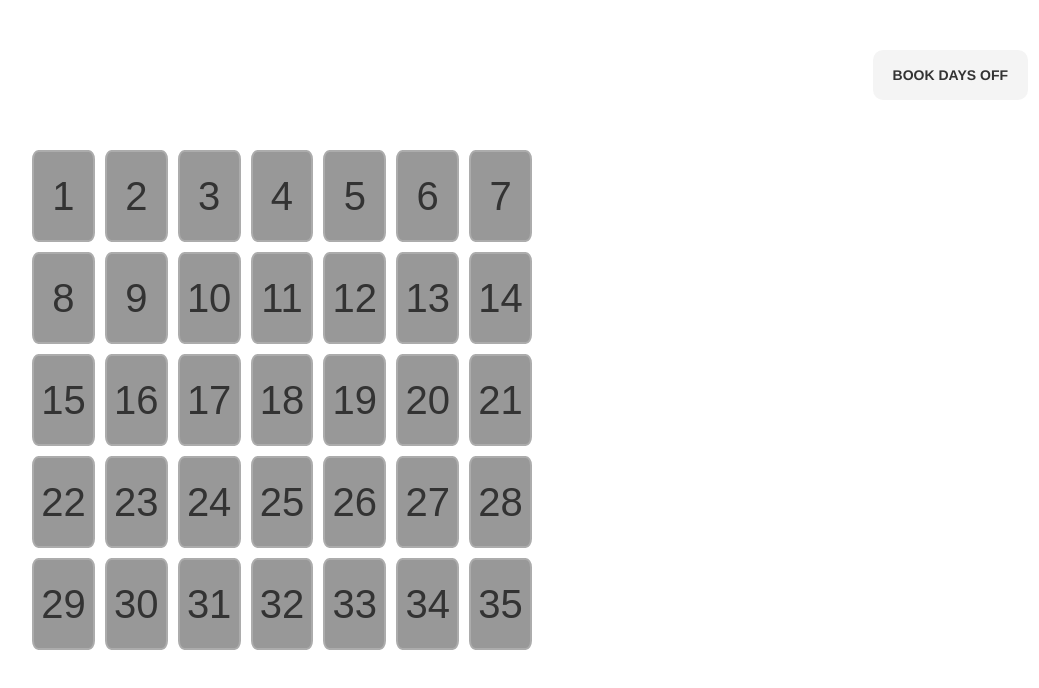
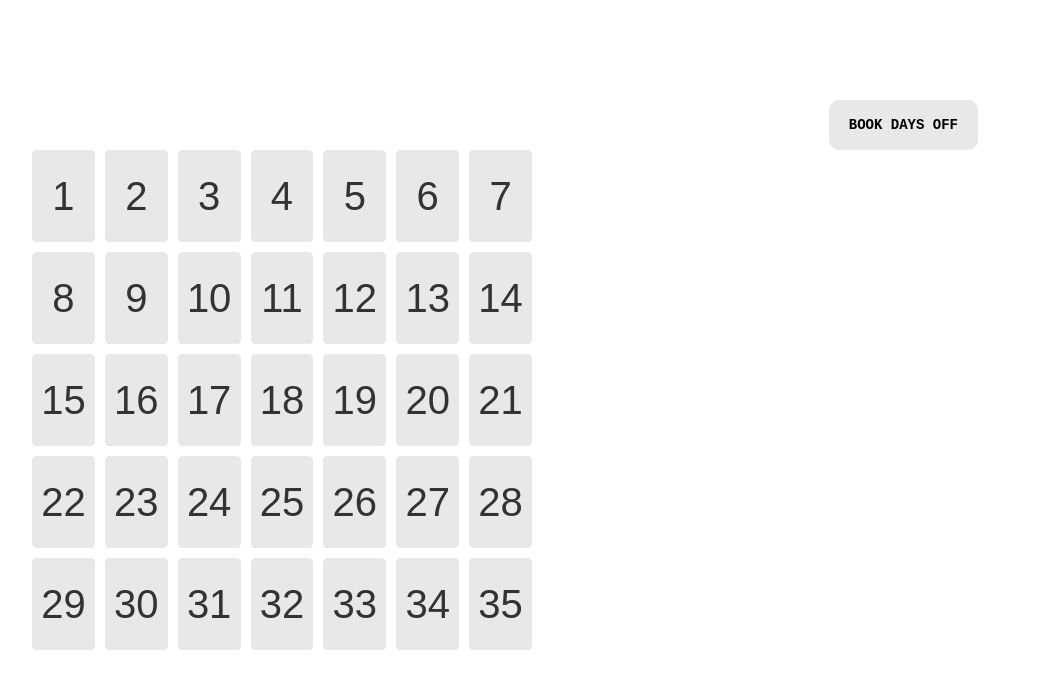
Before and after one commit to annatooploox/annatooploox-days_off_app, a Next.js app: page / in a window 1280 px wide. Shown: the top 688 px of the page, without its empty margins (202-1241 px from the left). Built offline with nearby package versions, Linux system fonts and the light colour scheme.

Commit message:
grid --> tailwindcss

```diff
--- a/package.json
+++ b/package.json
@@ -27,7 +27,10 @@
     "@typescript-eslint/eslint-plugin": "^5.60.0",
     "@typescript-eslint/parser": "^5.60.0",
     "@vanilla-extract/next-plugin": "^2.1.3",
+    "autoprefixer": "^10.4.14",
     "eslint": "^8.43.0",
-    "eslint-plugin-react": "^7.32.2"
+    "eslint-plugin-react": "^7.32.2",
+    "postcss": "^8.4.26",
+    "tailwindcss": "^3.3.3"
   }
 }
--- a/pages/_app.tsx
+++ b/pages/_app.tsx
@@ -1,5 +1,5 @@
-import './app.css';
 import type { AppProps } from 'next/app';
+import '../styles/globals.css';
 
 export default function App({ Component, pageProps }: AppProps) {
   return <Component {...pageProps} />;
--- a/pages/app.css
+++ /dev/null
@@ -1,202 +0,0 @@
-body {
-    /* Hide horizontal scrollbar */
-    overflow-x: hidden;
-    margin: 0;
-}
-
-.container {
-    display: grid;
-    grid-template-columns: repeat(7, 1fr);
-    grid-auto-rows: 1fr;
-    grid-gap: 10px;
-    width: 500px;
-    height: 500px;
-    justify-content: center;
-    position: absolute;
-    left: 30%;
-    top: 50%;
-    /* left top odnosza sie do rodzica */
-    transform: translate(-30%, -50%);
-    /* względem top i left jest ustawiane , % odnosza sie do elementu samego*/
-}
-
-.number {
-    font-size: 40px;
-    font-family: Arial, Helvetica, sans-serif;
-    color: #333;
-}
-
-/* tailwind - > */
-/* atomic css */
-/* .number powinno być w grid lub items */
-
-/*
-
-const ŁadnaNazwaKomponentu = styled.div`
-    background-color: hotpink;
-    ${props => `
-        color: ${props.color};
-    `};
-`;
-
-.base {
-    background-color: hotpink;
-}
-
-.color-grey {
-    color: grey;
-}
-
-.color-lightgrey {
-    color: lightgrey;
-}
-
-*/
-
-.item {
-    display: flex;
-    background-color: rgba(51, 51, 51, 50%);
-    align-items: center;
-    justify-content: center;
-    border: 2px solid rgb(172, 172, 172);
-    border-radius: 10%;
-}
-
-.item.selected.vacation {
-    background-color: moccasin;
-}
-
-
-.item.selected.unpaid {
-    background-color: lightgreen;
-}
-
-.item.selected.parental {
-    background-color: lightblue;
-}
-
-.button {
-    background-color: rgba(39, 39, 39, 0.05);
-    border-radius: 10px;
-    border-width: 0;
-    color: #333333;
-    cursor: pointer;
-    display: inline-block;
-    font-family: "Haas Grot Text R Web", "Helvetica Neue", Helvetica, Arial, sans-serif;
-    font-size: 14px;
-    font-weight: 800;
-    line-height: 20px;
-    list-style: none;
-    margin: 100;
-    padding: 15px 20px;
-    text-align: center;
-    transition: all 200ms;
-    vertical-align: baseline;
-    white-space: nowrap;
-    user-select: none;
-    -webkit-user-select: none;
-    touch-action: manipulation;
-    position: absolute;
-    top: 50px;
-    right: 50px;
-}
-
-.sidebar {
-    width: 300px;
-    height: 100%;
-    background: #f0f0f0;
-    position: absolute;
-    top: 0;
-    right: 0;
-    transform: translateX(100%);
-    transition: transform 100ms ease;
-}
-
-.sidebar.open {
-    transform: translateX(0%);
-}
-
-.sidebar-header {
-    background-color: #f0f0f0;
-    padding: 40px;
-    border-bottom: 1px solid #ccc;
-    font-size: 20px;
-    font-weight: bold;
-    color: #333;
-    text-align: center;
-    white-space: nowrap;
-    overflow: hidden;
-    text-overflow: ellipsis;
-    margin: 4px;
-}
-
-.close-button {
-    background-color: rgba(39, 39, 39, 0.05);
-    border-radius: 10px;
-    border-width: 0;
-    color: #333333;
-    cursor: pointer;
-    display: inline-block;
-    font-family: "Haas Grot Text R Web", "Helvetica Neue", Helvetica, Arial, sans-serif;
-    font-size: 14px;
-    font-weight: 500;
-    line-height: 20px;
-    list-style: none;
-    margin: 100;
-    padding: 15px 20px;
-    text-align: center;
-    transition: all 200ms;
-    vertical-align: baseline;
-    white-space: nowrap;
-    user-select: none;
-    -webkit-user-select: none;
-    touch-action: manipulation;
-    position: absolute;
-    bottom: 50px;
-    left: 50%;
-    transform: translateX(-50%);
-}
-
-.input {
-    background-color: rgb(236, 234, 234);
-    cursor: pointer;
-    font-family: "Haas Grot Text R Web", "Helvetica Neue", Helvetica, Arial, sans-serif;
-    font-size: 14px;
-    font-weight: 500;
-    line-height: 10px;
-    list-style: none;
-    padding: 5px 30px;
-    text-align: center;
-    transition: all 200ms;
-    white-space: nowrap;
-    user-select: none;
-    -webkit-user-select: none;
-    touch-action: manipulation;
-    position: relative;
-    top: 200px;
-    left: 50%;
-    transform: translateX(-50%);
-    display: block;
-
-}
-
-
-.groupStyles {
-    display: 'flex';
-    align-items: center;
-    justify-content: 'space-between'
-}
-
-
-.groupBadgeStyles {
-    background-color: '#EBECF0';
-    border-radius: 2em;
-    color: '#172B4D';
-    display: 'inline-block';
-    font-size: 12;
-    font-weight: 'normal';
-    line-height: '1';
-    min-width: 1;
-    padding: '0.16666666666667em 0.5em';
-    text-align: 'center';
-}
--- a/pages/app.tsx
+++ b/pages/app.tsx
@@ -1,4 +1,4 @@
-import React, { useState } from 'react';
+import { useState } from 'react';
 
 import Grid from './grid';
 import Sidebar from './sidebar';
--- a/pages/grid.tsx
+++ b/pages/grid.tsx
@@ -1,3 +1,5 @@
+type VacationType = 'unpaid' | 'parental' | 'vacation';
+
 export default function Grid({
   startNumber,
   endNumber,
@@ -5,21 +7,34 @@ export default function Grid({
 }: {
   startNumber: number;
   endNumber: number;
-  vacationType: string;
+  vacationType: VacationType;
 }) {
   const numbers = Array.from({ length: 35 }, (_, index) => index + 1);
 
+  const colorVariants: Record<VacationType, string> = {
+    unpaid: 'bg-dayoff-unpaid',
+    parental: 'bg-dayoff-parental',
+    vacation: 'bg-dayoff-vacation',
+  };
+
+  const isNumberSelected = (number: number): boolean => {
+    return number >= startNumber && number <= endNumber;
+  };
+
   return (
-    <div className="container">
-      {numbers.map((number) => {
-        const selected = number >= startNumber && number <= endNumber;
-
-        return (
-          <div key={number} className={`item number ${selected ? 'selected' : ''} ${vacationType}`}>
-            {number}
-          </div>
-        );
-      })}
+    <div
+      className="grid grid-cols-[repeat(7,1fr)] auto-rows-[1fr] gap-2.5 w-[500px] h-[500px] justify-center
+    absolute translate-x-[-30%] -translate-y-2/4 left-[30%] top-2/4"
+    >
+      {numbers.map((number) => (
+        <div
+          key={number}
+          className={`flex bg-mediumgrey items-center justify-center rounded-[6%] number
+            ${isNumberSelected(number) ? 'selected ' + colorVariants[vacationType] : ''}`}
+        >
+          {number}
+        </div>
+      ))}
     </div>
   );
 }
--- a/pages/sidebar.tsx
+++ b/pages/sidebar.tsx
@@ -30,16 +30,52 @@ export default function Sidebar({
 
   return (
     <>
-      <button className="button" onClick={openSidebar}>
+      <button
+        className="bg-mediumgrey hover:bg-blue-500 text-blue-700 font-semibold
+        hover:text-white py-2 px-4 border border-blue-500
+        cursor-pointer inline-block
+        text-sm leading-5 text-center transition-all duration-200
+        align-baseline whitespace-nowrap touch-manipulation
+        absolute m-[100] px-5 py-[15px] rounded-[10px] border-0 right-[100px]
+        top-[100px]"
+        onClick={openSidebar}
+      >
         BOOK DAYS OFF
       </button>
       <div className={`sidebar ${isOpen ? 'open' : ''}`}>
-        <div className="sidebar-header">SET NEW DAYS OFF</div>
+        <div
+          className="bg-[#f0f0f0] text-xl font-[bold] text-[#333] text-center
+        whitespace-nowrap overflow-hidden
+        text-ellipsis m-1 p-10 border-b-[#ccc] border-b border-solid"
+        >
+          SET NEW DAYS OFF
+        </div>
         <InputDate value={startNumber} onChange={setStartNumber} />
         <InputDate value={endNumber} onChange={setEndNumber} />
         <VacationTypedropdown value={vacationType} onChange={setVacationType} />
-        <button className="close-button" onClick={closeSidebar}>
+        <button
+          className="bg-mediumgrey hover:bg-blue-500 text-blue-700 font-semibold
+          hover:text-white py-2 px-4 border border-blue-500
+          cursor-pointer inline-block
+          text-sm font-extrabold leading-5 text-center transition-all duration-200
+          align-baseline whitespace-nowrap touch-manipulation
+          absolute m-[100] px-5 py-[15px] rounded-[10px] border-0 right-[60px]
+          top-[800px]"
+          onClick={closeSidebar}
+        >
           CLOSE
+        </button>
+        <button
+          className="bg-mediumgrey hover:bg-blue-500 text-blue-700 font-semibold
+          hover:text-white py-2 px-4 border border-blue-500
+          cursor-pointer inline-block
+          text-sm font-extrabold leading-5 text-center transition-all duration-200
+          align-baseline whitespace-nowrap touch-manipulation
+          absolute m-[100] px-5 py-[15px] rounded-[10px] border-0 right-[150px]
+          top-[800px]"
+          onClick={closeSidebar}
+        >
+          SAVE
         </button>
       </div>
     </>
--- a/pages/vacationtypedropdown.tsx
+++ b/pages/vacationtypedropdown.tsx
@@ -7,7 +7,7 @@ export default function VacationTypedropdown({
   value: string;
   onChange: (value: string) => void;
 }) {
-  const vacationType = ['vacation', 'unpaid', 'parental leave'];
+  const vacationType = ['vacation', 'unpaid', 'parental'];
 
   const options = vacationType.map((elem) => (
     <option key={elem} value={elem}>
@@ -26,7 +26,7 @@ export default function VacationTypedropdown({
 
   return (
     <select
-      className="input"
+      className="bg-lightgrey list-style-type: none display: inline; cursor-pointer text-sm font-medium leading-[10px] text-center transition-all duration-200 whitespace-nowrap select-none touch-manipulation relative -translate-x-2/4 block px-[30px] py-[5px] left-2/4 top-[200px];"
       placeholder="Choose day off type"
       value={value}
       onChange={chooseOption}
--- a/styles/Home.module.css
+++ b/styles/Home.module.css
@@ -1,3 +1,5 @@
+
+
 .main {
   display: flex;
   flex-direction: column;
--- a/styles/globals.css
+++ b/styles/globals.css
@@ -1,107 +1,65 @@
-:root {
-  --max-width: 1100px;
-  --border-radius: 12px;
-  --font-mono: ui-monospace, Menlo, Monaco, 'Cascadia Mono', 'Segoe UI Mono',
-    'Roboto Mono', 'Oxygen Mono', 'Ubuntu Monospace', 'Source Code Pro',
-    'Fira Mono', 'Droid Sans Mono', 'Courier New', monospace;
+@tailwind base;
+@tailwind components;
+@tailwind utilities;
 
-  --foreground-rgb: 0, 0, 0;
-  --background-start-rgb: 214, 219, 220;
-  --background-end-rgb: 255, 255, 255;
-
-  --primary-glow: conic-gradient(
-    from 180deg at 50% 50%,
-    #16abff33 0deg,
-    #0885ff33 55deg,
-    #54d6ff33 120deg,
-    #0071ff33 160deg,
-    transparent 360deg
-  );
-  --secondary-glow: radial-gradient(
-    rgba(255, 255, 255, 1),
-    rgba(255, 255, 255, 0)
-  );
-
-  --tile-start-rgb: 239, 245, 249;
-  --tile-end-rgb: 228, 232, 233;
-  --tile-border: conic-gradient(
-    #00000080,
-    #00000040,
-    #00000030,
-    #00000020,
-    #00000010,
-    #00000010,
-    #00000080
-  );
-
-  --callout-rgb: 238, 240, 241;
-  --callout-border-rgb: 172, 175, 176;
-  --card-rgb: 180, 185, 188;
-  --card-border-rgb: 131, 134, 135;
+body {
+    /* Hide horizontal scrollbar */
+    padding: 0;
+    overflow-x: hidden;
+    margin: 0;
+    font-family: 'Courier New', Courier, monospace;
 }
 
-@media (prefers-color-scheme: dark) {
-  :root {
-    --foreground-rgb: 255, 255, 255;
-    --background-start-rgb: 0, 0, 0;
-    --background-end-rgb: 0, 0, 0;
 
-    --primary-glow: radial-gradient(rgba(1, 65, 255, 0.4), rgba(1, 65, 255, 0));
-    --secondary-glow: linear-gradient(
-      to bottom right,
-      rgba(1, 65, 255, 0),
-      rgba(1, 65, 255, 0),
-      rgba(1, 65, 255, 0.3)
-    );
-
-    --tile-start-rgb: 2, 13, 46;
-    --tile-end-rgb: 2, 5, 19;
-    --tile-border: conic-gradient(
-      #ffffff80,
-      #ffffff40,
-      #ffffff30,
-      #ffffff20,
-      #ffffff10,
-      #ffffff10,
-      #ffffff80
-    );
-
-    --callout-rgb: 20, 20, 20;
-    --callout-border-rgb: 108, 108, 108;
-    --card-rgb: 100, 100, 100;
-    --card-border-rgb: 200, 200, 200;
-  }
+.number {
+    font-size: 40px;
+    font-family: Arial, Helvetica, sans-serif;
+    color: #333;
 }
 
-* {
-  box-sizing: border-box;
-  padding: 0;
-  margin: 0;
+/* .item {
+    display: flex;
+    background-color: rgba(51, 51, 51, 50%);
+    align-items: center;
+    justify-content: center;
+    border: 2px solid rgb(172, 172, 172);
+    border-radius: 10%;
+} */
+
+/* .item.selected.vacation {
+    background-color: moccasin;
 }
 
-html,
-body {
-  max-width: 100vw;
-  overflow-x: hidden;
+
+.item.selected.unpaid {
+    background-color: lightgreen;
 }
 
-body {
-  color: rgb(var(--foreground-rgb));
-  background: linear-gradient(
-      to bottom,
-      transparent,
-      rgb(var(--background-end-rgb))
-    )
-    rgb(var(--background-start-rgb));
+.item.selected.parental {
+    background-color: lightblue;
+} */
+
+.item.selected.vacation {
+    @apply bg-[moccasin];
+  }
+  .item.selected.unpaid {
+    @apply bg-[lightgreen];
+  }
+  .item.selected.parental {
+    @apply bg-[lightblue];
+  }
+
+.sidebar {
+    width: 300px;
+    height: 100%;
+    background: #f0f0f0;
+    position: absolute;
+    top: 0;
+    right: 0;
+    transform: translateX(100%);
+    transition: transform 100ms ease;
 }
 
-a {
-  color: inherit;
-  text-decoration: none;
+.sidebar.open {
+    transform: translateX(0%);
 }
-
-@media (prefers-color-scheme: dark) {
-  html {
-    color-scheme: dark;
-  }
-}
--- /dev/null
+++ b/tailwind.config.js
@@ -0,0 +1,22 @@
+/* eslint-disable no-undef */
+'use strict';
+
+/** @type {import('tailwindcss').Config} */
+module.exports = {
+  content: ['./pages/*.{ts,tsx}', './pages/**/*.{js,ts,jsx,tsx}'],
+  theme: {
+    colors: {
+      lightgrey: '	#F5F5F5',
+      grey: '#C8C8C8',
+      mediumgrey: '#E8E8E8',
+      dayoff: {
+        undpaid: 'yellow',
+        parental: 'lightblue',
+        vacation: 'moccasin',
+      },
+    },
+
+    extend: {},
+  },
+  plugins: [],
+};
```
Also changed, not shown: pages/inputdate.tsx (+10 -1 lines), postcss.config.js (added, +9 -0 lines), 2 other files (tests, documents, lock files or other folders).
